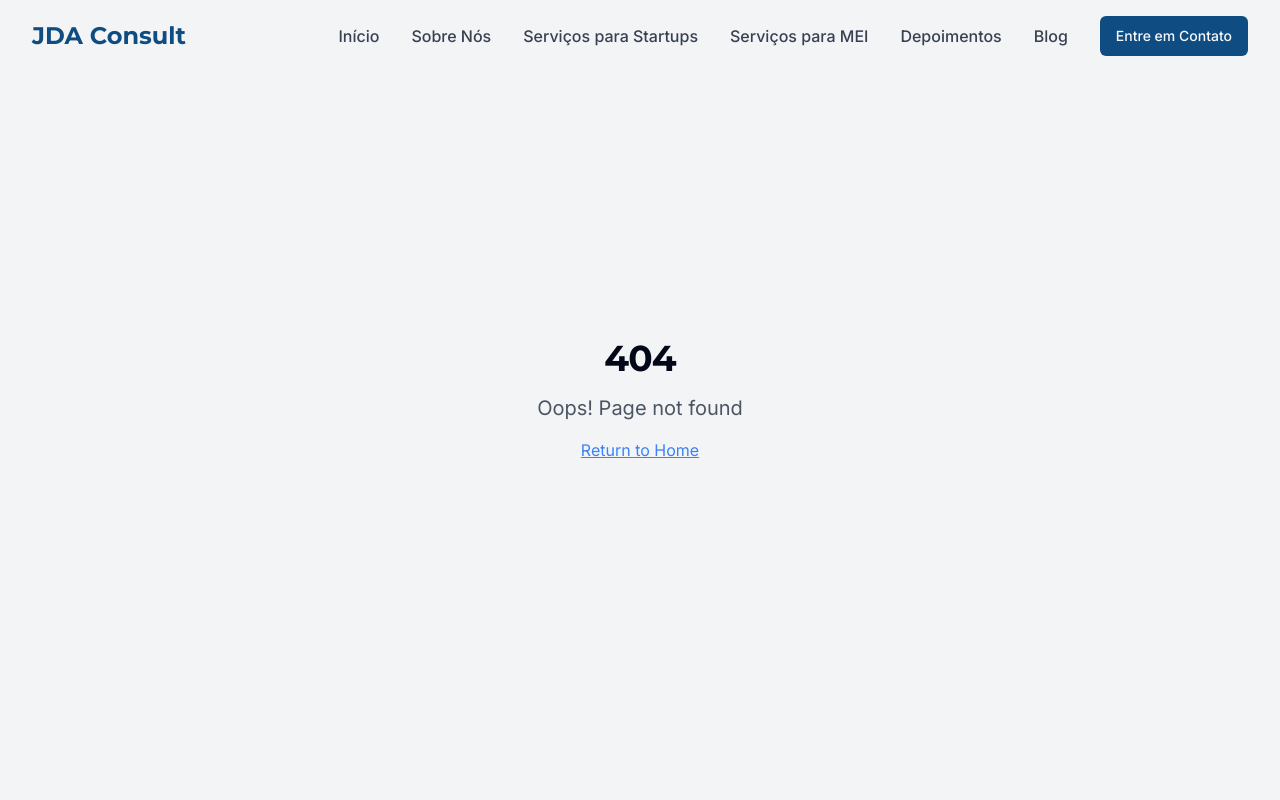
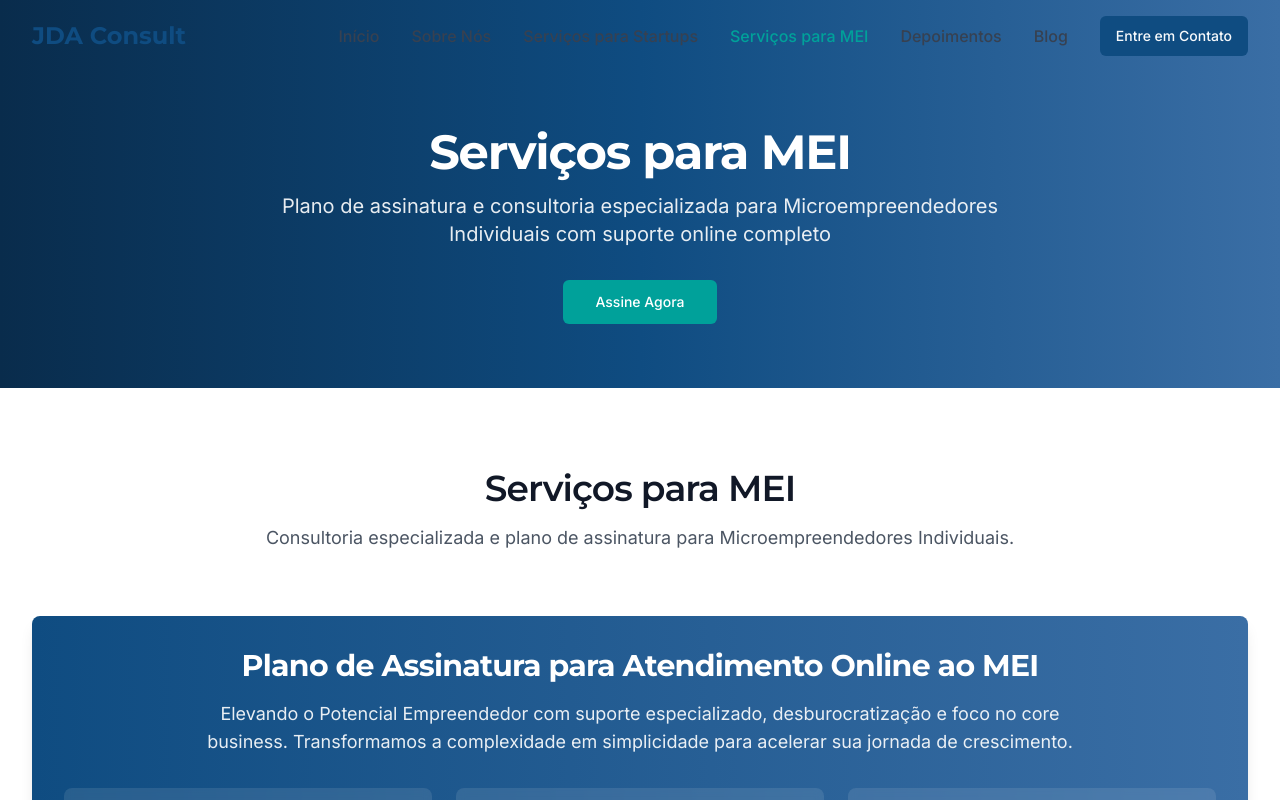
Before and after one commit to juandiegoangelico/consult-easy-site, a React (Vite) app: page /servicos-mei in a window 1280 px wide. Shown: the top 800 px of the page. Built offline with nearby package versions, Linux system fonts and the light colour scheme.

Commit message:
Refactor: Services page content
Ensure each service section displays only relevant services based on the navigation link.

```diff
--- a/src/App.tsx
+++ b/src/App.tsx
@@ -9,6 +9,8 @@ import Footer from "./components/Footer";
 import Index from "./pages/Index";
 import About from "./pages/About";
 import Services from "./pages/Services";
+import StartupServicesPage from "./pages/StartupServices";
+import MEIServicesPage from "./pages/MEIServices";
 import Contact from "./pages/Contact";
 import Blog from "./pages/Blog";
 import BlogPost from "./pages/BlogPost";
@@ -29,6 +31,8 @@ const App = () => (
             <Route path="/" element={<Index />} />
             <Route path="/sobre" element={<About />} />
             <Route path="/servicos" element={<Services />} />
+            <Route path="/servicos-startups" element={<StartupServicesPage />} />
+            <Route path="/servicos-mei" element={<MEIServicesPage />} />
             <Route path="/contato" element={<Contact />} />
             <Route path="/blog" element={<Blog />} />
             <Route path="/blog/:slug" element={<BlogPost />} />
--- a/src/components/Navbar.tsx
+++ b/src/components/Navbar.tsx
@@ -1,4 +1,3 @@
-
 import { useState, useEffect } from "react";
 import { Link, useLocation } from "react-router-dom";
 import { Menu, X } from "lucide-react";
@@ -24,17 +23,13 @@ const Navbar = () => {
   const menuItems = [
     { label: "Início", path: "/" },
     { label: "Sobre Nós", path: "/sobre" },
-    { label: "Serviços para Startups", path: "/servicos#startups" },
-    { label: "Serviços para MEI", path: "/servicos#mei" },
+    { label: "Serviços para Startups", path: "/servicos-startups" },
+    { label: "Serviços para MEI", path: "/servicos-mei" },
     { label: "Depoimentos", path: "/depoimentos" },
     { label: "Blog", path: "/blog" },
   ];
 
   const isActive = (path: string) => {
-    if (path.includes("#")) {
-      const basePath = path.split("#")[0];
-      return location.pathname === basePath;
-    }
     return location.pathname === path;
   };
 
--- /dev/null
+++ b/src/pages/MEIServices.tsx
@@ -0,0 +1,30 @@
+
+import Hero from "@/components/Hero";
+import MEIServices from "@/components/MEIServices";
+import ProcessSection from "@/components/ProcessSection";
+import CTASection from "@/components/CTASection";
+
+const MEIServicesPage = () => {
+  return (
+    <div className="min-h-screen">
+      {/* Hero Section */}
+      <Hero
+        title="Serviços para MEI"
+        subtitle="Plano de assinatura e consultoria especializada para Microempreendedores Individuais com suporte online completo"
+        backgroundClass="bg-gradient-to-r from-jda-dark via-jda to-jda-light"
+        cta={{ text: "Assine Agora", link: "/contato" }}
+      />
+
+      {/* MEI Services */}
+      <MEIServices />
+
+      {/* Process Section */}
+      <ProcessSection />
+
+      {/* CTA Section */}
+      <CTASection />
+    </div>
+  );
+};
+
+export default MEIServicesPage;
--- /dev/null
+++ b/src/pages/StartupServices.tsx
@@ -0,0 +1,30 @@
+
+import Hero from "@/components/Hero";
+import StartupServices from "@/components/StartupServices";
+import ProcessSection from "@/components/ProcessSection";
+import CTASection from "@/components/CTASection";
+
+const StartupServicesPage = () => {
+  return (
+    <div className="min-h-screen">
+      {/* Hero Section */}
+      <Hero
+        title="Serviços para Startups"
+        subtitle="Consultoria especializada para impulsionar startups com estratégia, modelagem de negócios e preparação para investimentos"
+        backgroundClass="bg-gradient-to-r from-jda-dark via-jda to-jda-light"
+        cta={{ text: "Solicite uma Consultoria", link: "/contato" }}
+      />
+
+      {/* Startup Services */}
+      <StartupServices />
+
+      {/* Process Section */}
+      <ProcessSection />
+
+      {/* CTA Section */}
+      <CTASection />
+    </div>
+  );
+};
+
+export default StartupServicesPage;
```
